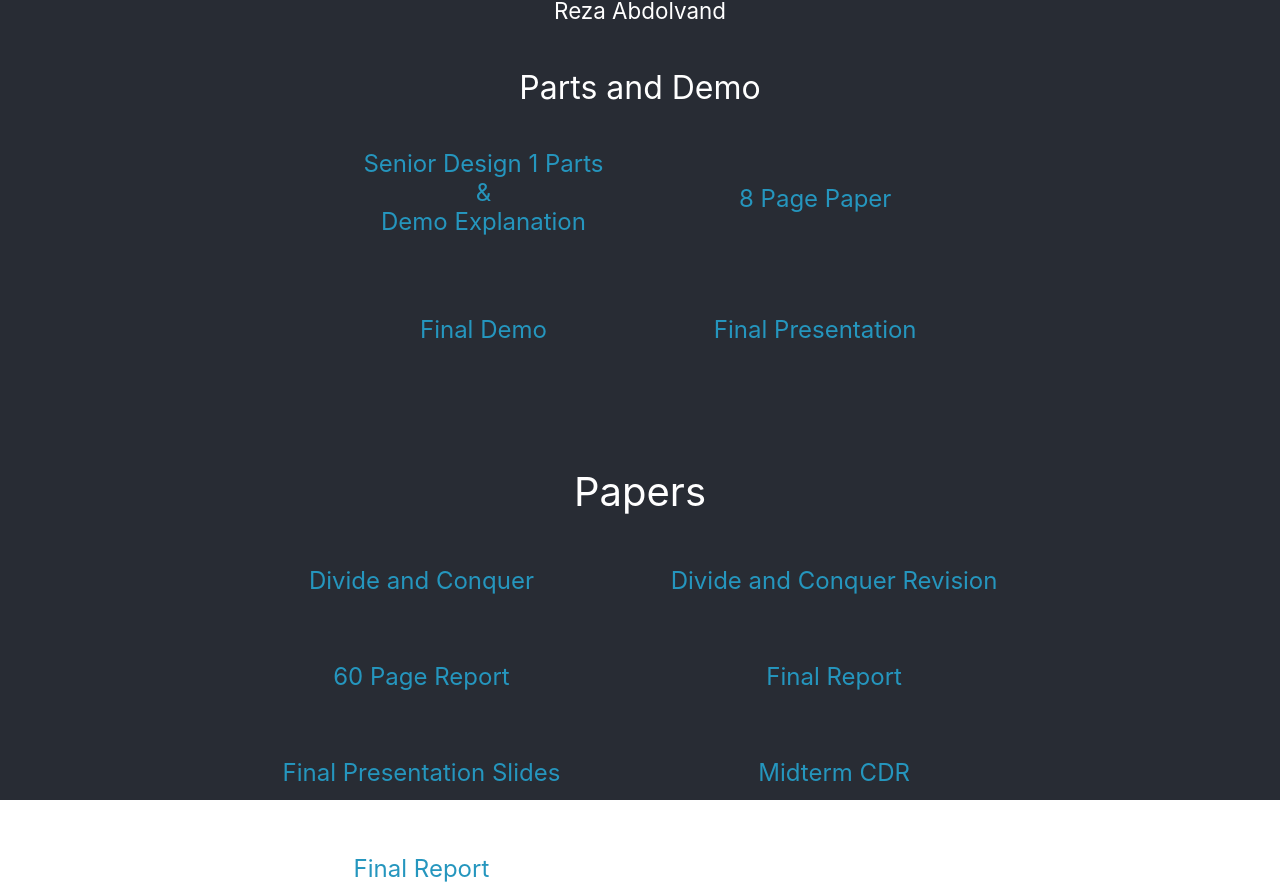
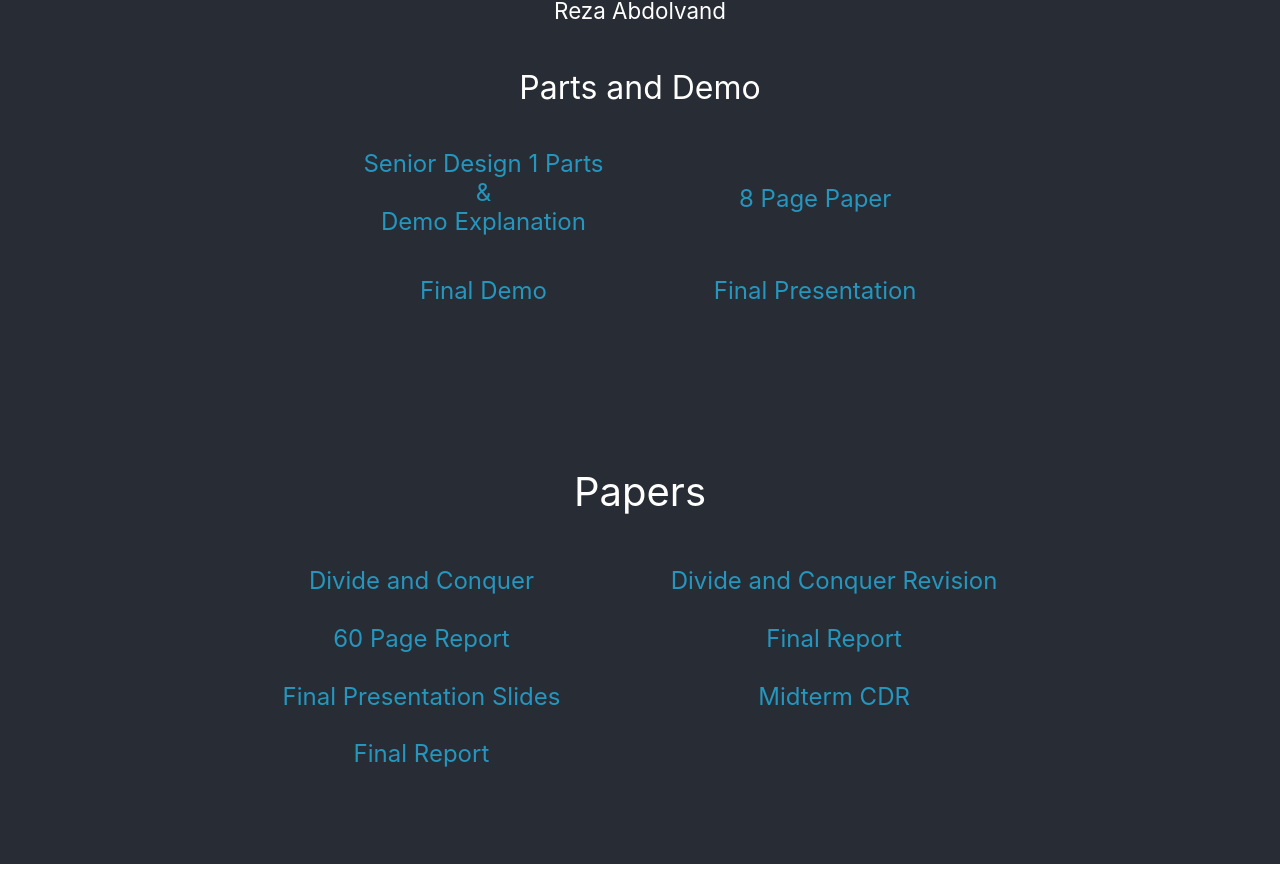
Before and after one commit to DonovanReynolds/ABI_Website, a React (Create React App) app: page / in a window 1280 px wide. Shown: the part 2171-3057 px from the top of the page. After the commit the page ends 3035 px from the top, so only its background shows below. Built offline with nearby package versions, Linux system fonts and the light colour scheme.

Commit message:
Update css

```diff
--- a/src/App.css
+++ b/src/App.css
@@ -28,6 +28,7 @@
   align-items: center;
   justify-content:flex-start;
   padding-top:2%;
+  padding-bottom:5%;
   color: white;
 }
 
@@ -82,7 +83,7 @@
   justify-content: center;
   column-gap: 10%;
   padding: 10px;
-  row-gap: 50%;
+  row-gap: 20%;
   font-size: 1.5em;
   color: white;
 }
```
